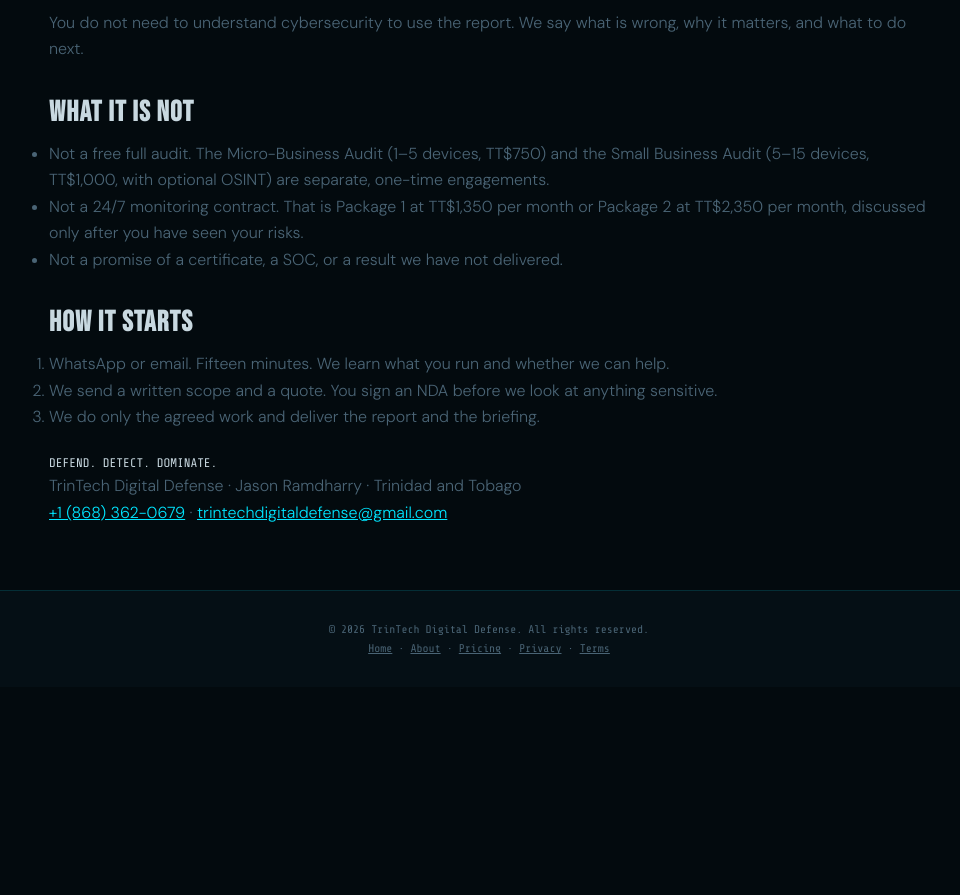
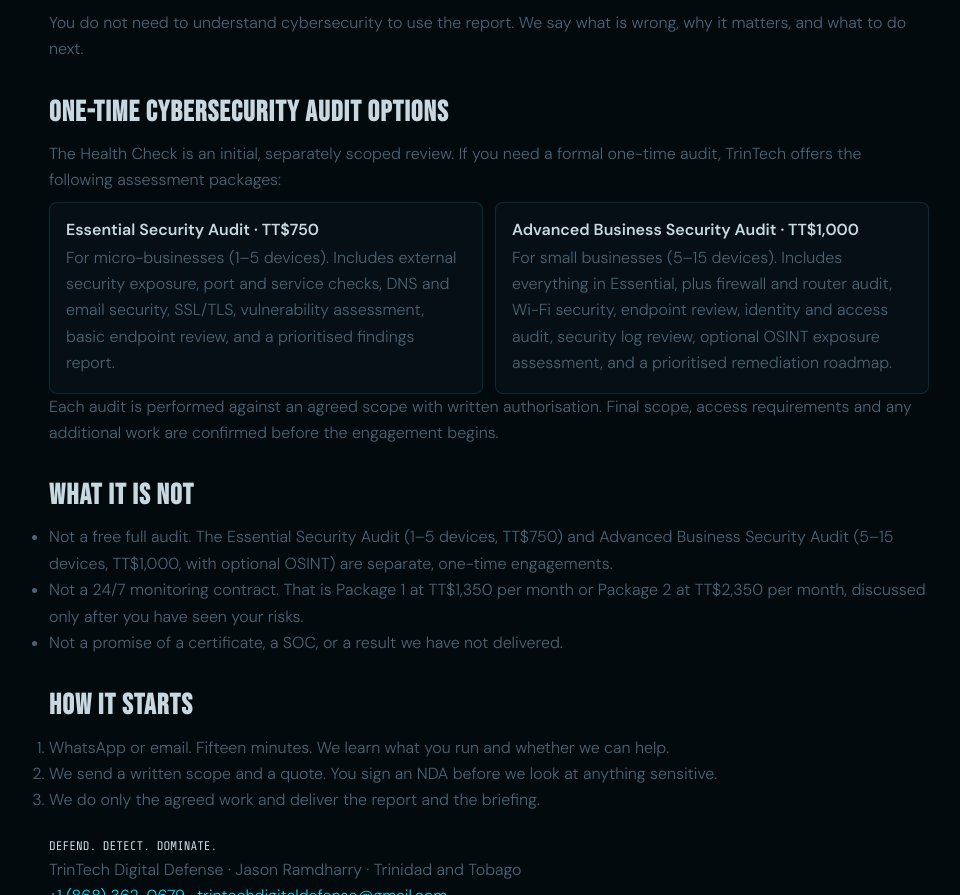
Before and after one commit to trintechdigitaldefense/trintechdigitaldefense.github.io, a plain HTML site: page health-check/index.html in a window 1280 px wide. Shown: the part 1120-2015 px from the top of the page, without its empty margins (151-1111 px from the left). Before the commit the page ends 1807 px from the top, so only its background shows below. Drawn offline with nearby package versions, Linux system fonts and the light colour scheme.

Commit message:
Publish one-time audit scopes on Health Check page

```diff
--- a/health-check/index.html
+++ b/health-check/index.html
@@ -71,9 +71,23 @@
   </ul>
   <p style="margin-top:.8rem">You do not need to understand cybersecurity to use the report. We say what is wrong, why it matters, and what to do next.</p>
 
+  <h2>ONE-TIME CYBERSECURITY AUDIT OPTIONS</h2>
+  <p>The Health Check is an initial, separately scoped review. If you need a formal one-time audit, TrinTech offers the following assessment packages:</p>
+  <div class="grid">
+    <article class="card">
+      <strong>Essential Security Audit · TT$750</strong>
+      <p>For micro-businesses (1–5 devices). Includes external security exposure, port and service checks, DNS and email security, SSL/TLS, vulnerability assessment, basic endpoint review, and a prioritised findings report.</p>
+    </article>
+    <article class="card">
+      <strong>Advanced Business Security Audit · TT$1,000</strong>
+      <p>For small businesses (5–15 devices). Includes everything in Essential, plus firewall and router audit, Wi-Fi security, endpoint review, identity and access audit, security log review, optional OSINT exposure assessment, and a prioritised remediation roadmap.</p>
+    </article>
+  </div>
+  <p>Each audit is performed against an agreed scope with written authorisation. Final scope, access requirements and any additional work are confirmed before the engagement begins.</p>
+
   <h2>WHAT IT IS NOT</h2>
   <ul>
-    <li>Not a free full audit. The Micro-Business Audit (1–5 devices, TT$750) and the Small Business Audit (5–15 devices, TT$1,000, with optional OSINT) are separate, one-time engagements.</li>
+    <li>Not a free full audit. The Essential Security Audit (1–5 devices, TT$750) and Advanced Business Security Audit (5–15 devices, TT$1,000, with optional OSINT) are separate, one-time engagements.</li>
     <li>Not a 24/7 monitoring contract. That is Package 1 at TT$1,350 per month or Package 2 at TT$2,350 per month, discussed only after you have seen your risks.</li>
     <li>Not a promise of a certificate, a SOC, or a result we have not delivered.</li>
   </ul>
```
